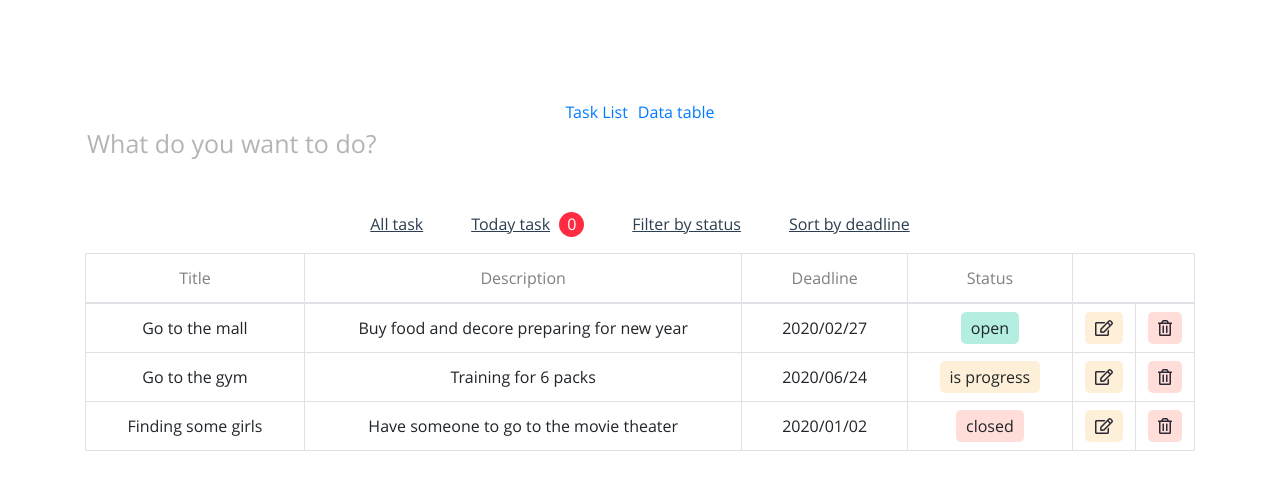
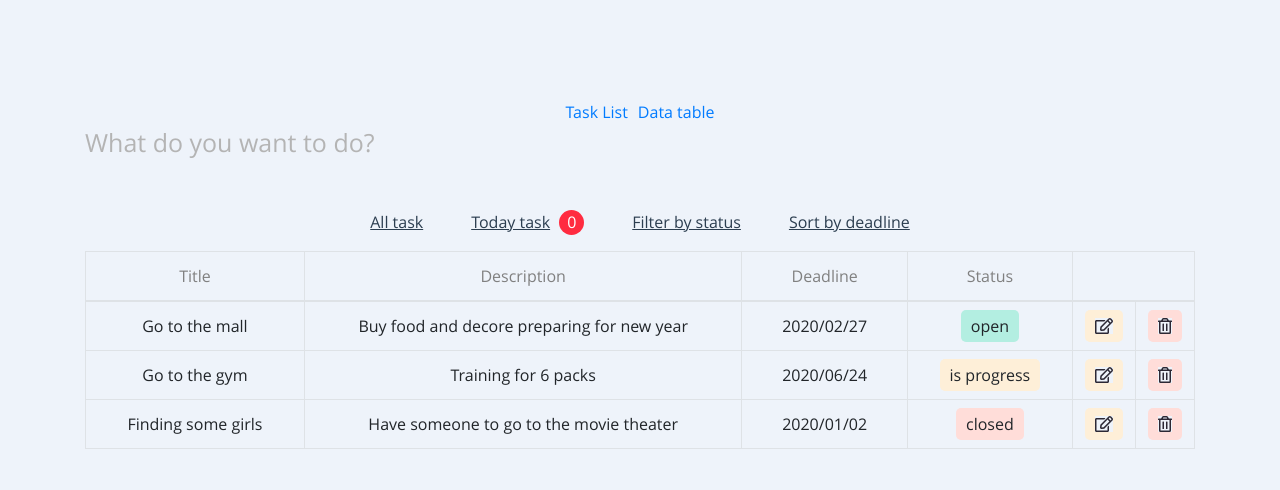
Before and after one commit to tonyminh95/todo-list-vuejs, a Vue app: page /#/ in a window 1280 px wide. Shown: the top 490 px of the page. Built offline with nearby package versions, Linux system fonts and the light colour scheme.

Commit message:
custom card

```diff
--- a/src/App.vue
+++ b/src/App.vue
@@ -15,7 +15,7 @@
 </script>
 
 <style lang="sass">
-    @import "@/styles/global.scss";
+    @import "@/styles/main.scss";
 
     @font-face
         font-family: 'Open Sans';
--- a/src/pages/DatatableTest.vue
+++ b/src/pages/DatatableTest.vue
@@ -1,7 +1,23 @@
 <template>
-    <div>
-        <h1>Datatable test</h1>
-    </div>
+        <!-- <div class="card"> -->
+            <!-- <table width="100%">
+                <thead>
+                    <tr>
+                        <th>col 1</th>
+                        <th>col 2</th>
+                        <th>col 3</th>
+                    </tr>
+                </thead>
+                <tbody>
+                    <tr>
+                        <td>col 1</td>
+                        <td>col 2</td>
+                        <td>col 3</td>
+                    </tr>
+                </tbody>
+            </table> -->
+        <!-- </div> -->
+        <div>as</div>
 </template>
 
 <script>
--- a/src/router.js
+++ b/src/router.js
@@ -13,7 +13,7 @@ export default new Router({
             component: TaskList
         },
         {
-            path: 'datatable',
+            path: '/datatable',
             name: 'datatable',
             component: DatatableTest
         }
--- /dev/null
+++ b/src/styles/_base.scss
@@ -0,0 +1,7 @@
+*,
+*::after,
+*::before {
+    margin: 0;
+    padding: 0;
+    background-color: $color-background-default;
+}
--- /dev/null
+++ b/src/styles/_card.scss
@@ -0,0 +1,9 @@
+.card {
+    // -webkit-box-shadow: 0px 0px 40px 0px rgba(205,217,235,0.7);
+    // -moz-box-shadow: 0px 0px 40px 0px rgba(205,217,235,0.7);
+    // box-shadow: 0px 0px 40px 0px rgba(205,217,235,0.7);
+    // background: #fff;
+    // border-radius: 20px;
+    // border: none !important;
+    // padding: $default-dimesion;
+}
--- a/src/styles/_variables.scss
+++ b/src/styles/_variables.scss
@@ -5,3 +5,9 @@ $soft-blue: #c4e9fe;
 $soft-gray: #f0f0f0;
 
 $icon: #2c2834;
+
+// Colors
+$color-background-default: #eef3fa;
+
+// Dimensions
+// $default-dimesion: 0.8rem;
--- a/src/styles/global.scss
+++ b/src/styles/main.scss
@@ -1,5 +1,10 @@
 @import 'variables';
+
+@import 'base';
+
 @import 'button';
+@import 'card';
+
 @import 'status';
 @import 'modal';
 @import 'dropdown';
```
